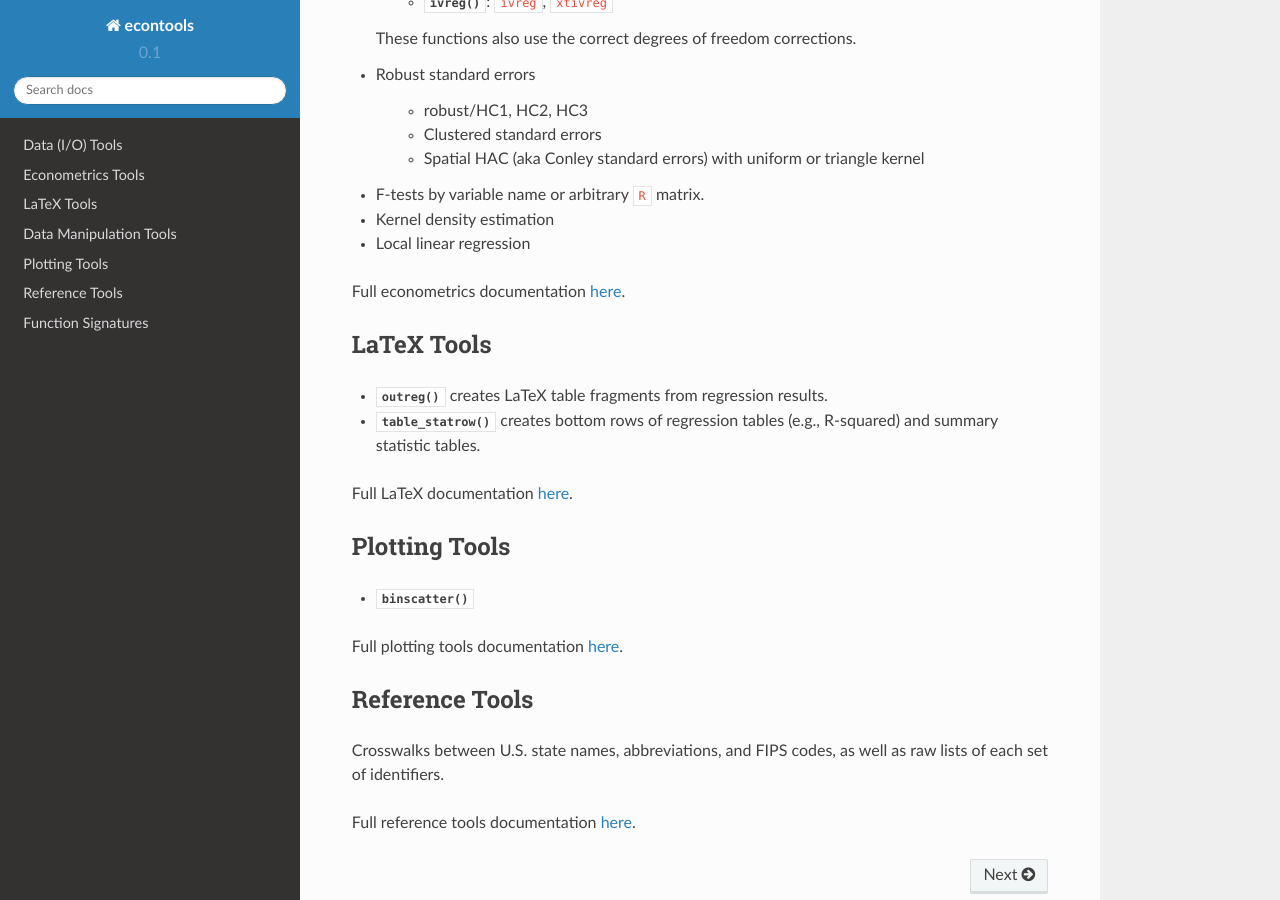
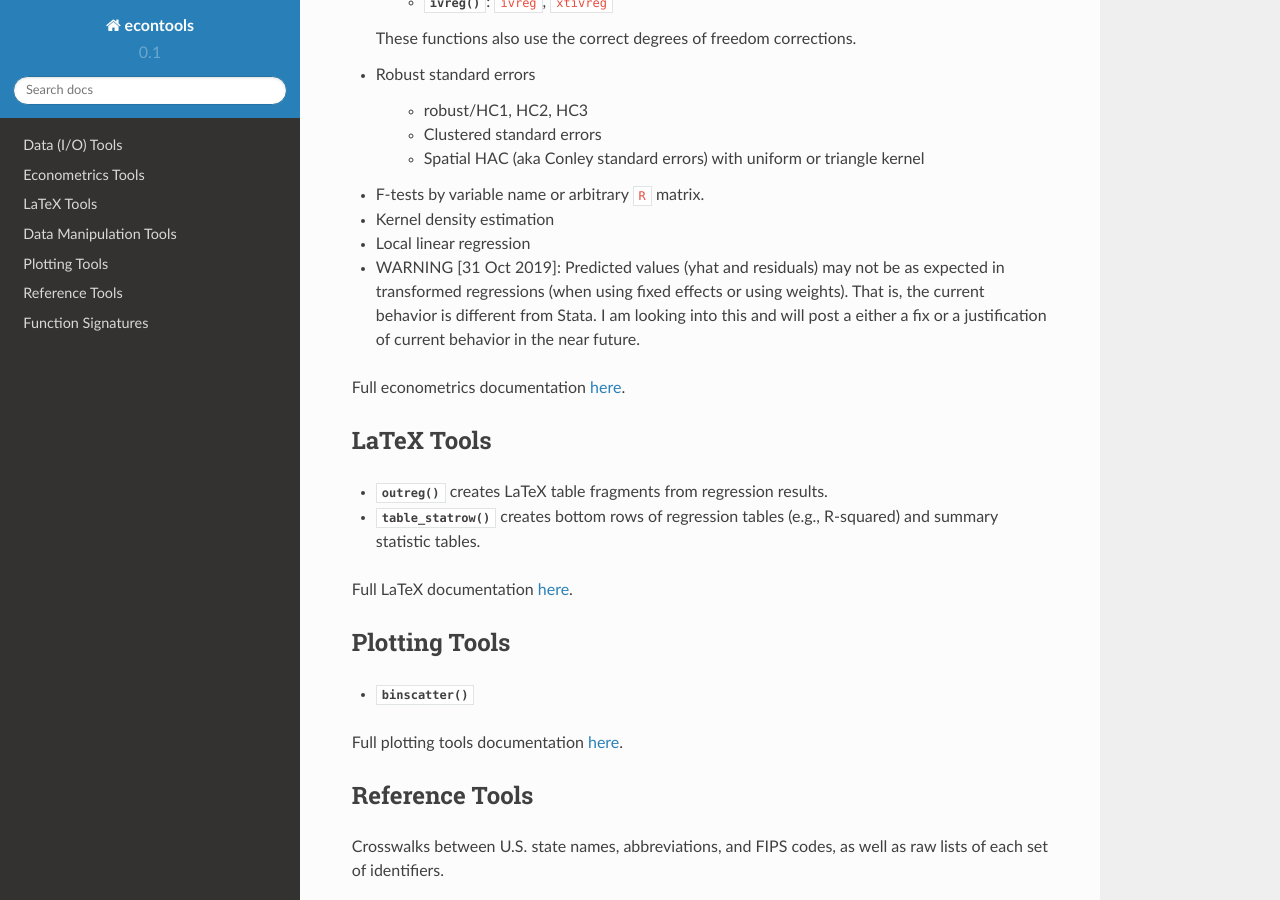
Before and after one commit to dmsul/econtools, a Sphinx documentation site: the page built from doc/source/index.rst, in a window 1280 px wide and 900 px high, scrolled down 1640 px. Built offline with Sphinx 7.4.7 and the Read the Docs theme 2.0.0, drawn with Linux system fonts in a browser that asks for light colours.

Commit message:
BUG: add warning about yhat/resid behavior

```diff
--- a/doc/source/index.rst
+++ b/doc/source/index.rst
@@ -94,6 +94,11 @@ The econometrics submodule :mod:`econtools.metrics` includes
 * F-tests by variable name or arbitrary ``R`` matrix.
 * Kernel density estimation
 * Local linear regression
+* WARNING [31 Oct 2019]: Predicted values (yhat and residuals) may not be as
+  expected in transformed regressions (when using fixed effects or using
+  weights). That is, the current behavior is different from Stata. I am looking
+  into this and will post a either a fix or a justification of current behavior
+  in the near future.
 
 Full econometrics documentation :ref:`here <metrics>`.
 
```
Also changed, not shown: README.md (+5 -0 lines).
